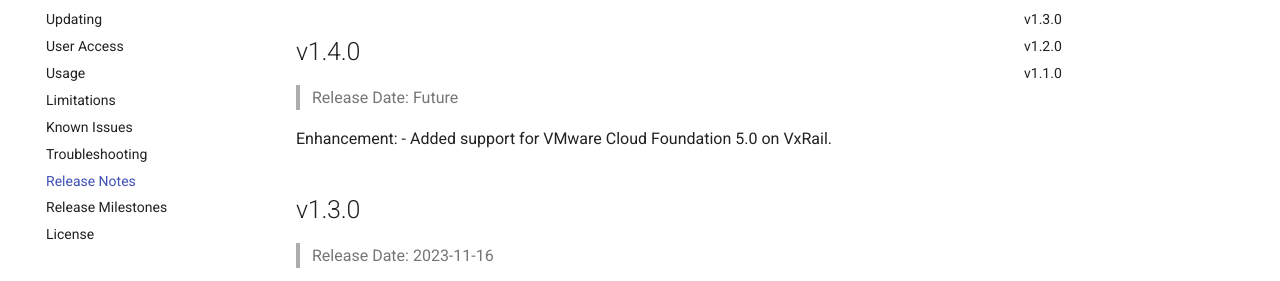
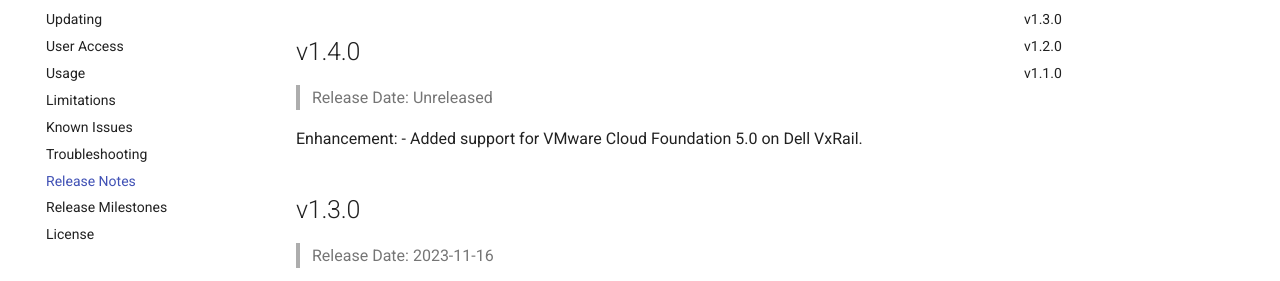
Before and after one commit to vmware/powershell-module-for-vmware-cloud-foundation-power-management, an MkDocs documentation site: the page built from docs/release-notes.md, in a window 1280 px wide and 900 px high. Shown: the part 194-475 px from the top of the window. Built offline with MkDocs 1.6.1 and Material for MkDocs 9.7.7, drawn with Linux system fonts in a browser that asks for light colours; comment, search, counter and statistics services are not loaded; the version menu is left out.

Commit message:
fixes: address all current comments
address all current comments

Signed-off-by: Kevin Teng <kteng@vmware.com>

```diff
--- a/CHANGELOG.md
+++ b/CHANGELOG.md
@@ -1,10 +1,10 @@
 # Release History
 
 ## v1.4.0
-> Release Date: Future
+> Release Date: Unreleased
 
 Enhancement:
-- Added support for VMware Cloud Foundation 5.0 on VxRail.
+- Added support for VMware Cloud Foundation 5.0 on Dell VxRail.
 
 ## v1.3.0
 
```
Also changed, not shown: docs/index.md (+3 -3 lines), 3 other files.
